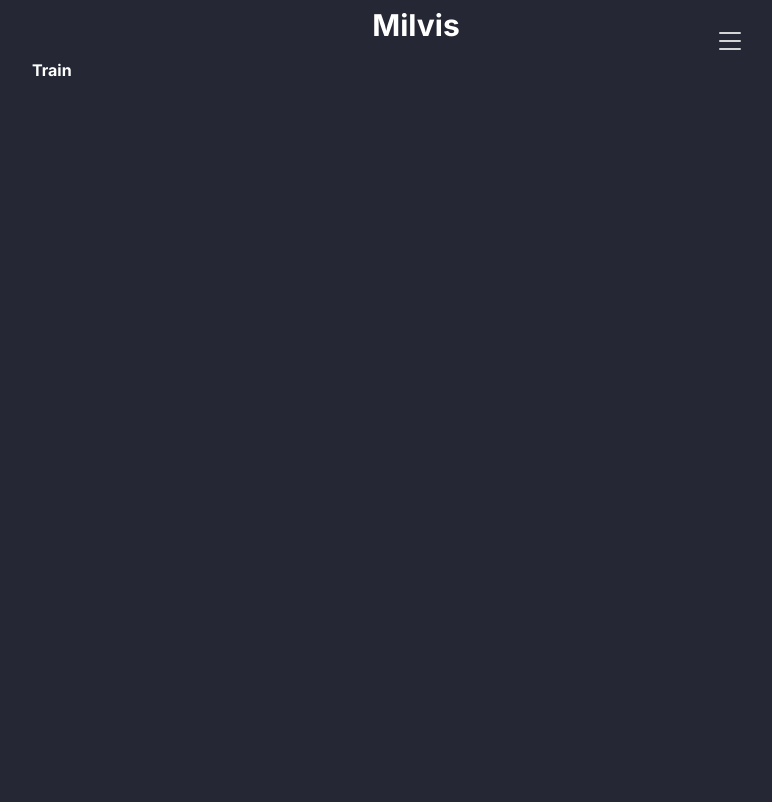
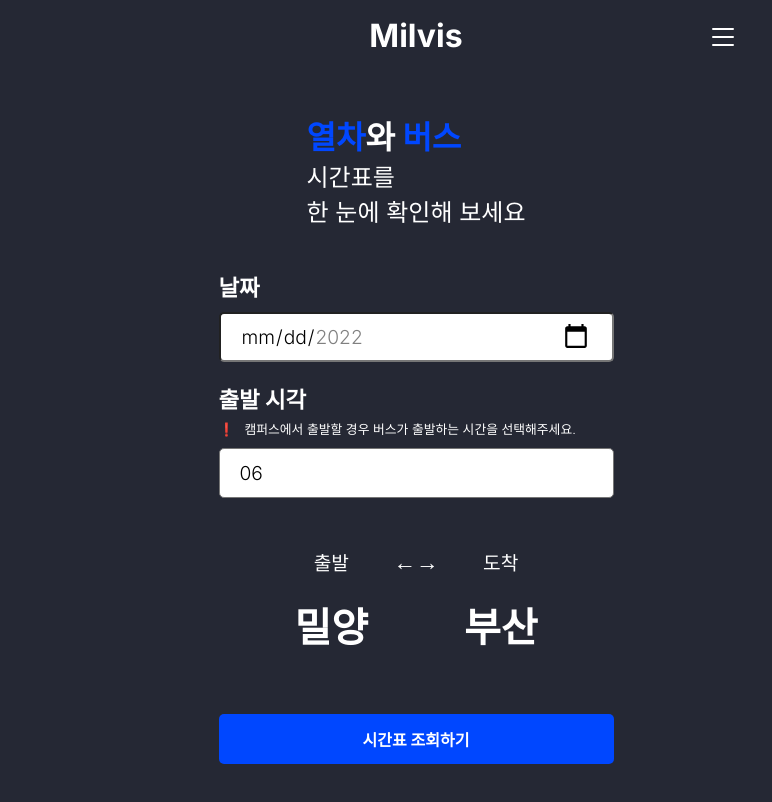
Before and after one commit to MiryangBus/Milvis-Front, a React (Create React App) app: page /train in a window 1280 px wide. Shown: the top 802 px of the page, without its empty margins (224-996 px from the left). Built offline with nearby package versions, Linux system fonts and the light colour scheme.

Commit message:
set train form

```diff
--- a/public/index.html
+++ b/public/index.html
@@ -19,7 +19,6 @@
     <title>React App</title>
   </head>
   <body>
-    <noscript>You need to enable JavaScript to run this app.</noscript>
     <div id="root"></div>
   </body>
 </html>
--- a/src/App.css
+++ b/src/App.css
@@ -13,6 +13,7 @@
 }
 
 body {
+  min-width: 320px;
   background-color: var(--main);
   color: white;
   box-sizing: border-box;
@@ -23,10 +24,3 @@ body {
 .point {
   color: var(--point);
 }
-
-main {
-  height: calc(100vh - 112px);
-  display: flex;
-  align-items: center;
-  justify-content: center;
-}
--- a/src/components/Button.css
+++ b/src/components/Button.css
@@ -12,7 +12,8 @@ button {
 }
 
 .search-button {
-  width: 350px;
+  min-width: 320px;
+  width: 100%;
 }
 
 .long-button {
--- a/src/components/Header.css
+++ b/src/components/Header.css
@@ -3,32 +3,30 @@ header {
   height: 50px;
   display: flex;
   align-items: center;
-  margin-bottom: 10px;
+  margin: 10px 0px;
   position: relative;
 }
 
 .title-container {
+  width: 90%;
   position: absolute;
   left: 50%;
   top: 50%;
   transform: translate(-50%, -50%);
-  display: flex;
-  justify-content: center;
   font-weight: 400;
 }
 
-.title-container  h1 {
-  font-size: 30px;
+.title-container h1 {
+  text-align: center;
+  font-size: 3rempx;
 }
 
 .navbar-container {
+  width: 10%;
   position: absolute;
-  right: 7%;
+  right: 5%;
   display: flex;
   justify-content: center;
+  font-size: 3rem;
+  color: rgb(255, 255, 255);
 }
-
-.navbar-container {
-  font-size: 30px;
-  color: rgba(255, 255, 255, 0.8);
-}
--- a/src/components/Header.js
+++ b/src/components/Header.js
@@ -2,21 +2,20 @@ import React from 'react'
 import "./Header.css";
 import {List} from 'react-bootstrap-icons';
 import {Link} from 'react-router-dom'
+
 const Header = () => {
   return (
     <header>
       <div className="title-container" >
-        <Link to = "/" style={{ textDecoration: 'none' , color:"white"}}>
+        <Link to = "/" style={{ textDecoration: 'none' , color: "white"}}>
             <h1>Milvis</h1>
         </Link>
       </div>
-
-      <Link to = "/sidebar" style={{ textDecoration: 'none' , color:"white"}}>
-        <div className="navbar-container">
+      <div className="navbar-container">
+        <Link to = "/sidebar" style={{ textDecoration: 'none' , color: "white"}}>
           <List width={"2rem"} height={"2rem"}/>
-        </div>
-      </Link>
-
+          </Link>
+      </div>
     </header>
   )
 }
--- /dev/null
+++ b/src/page/Main.css
@@ -0,0 +1,6 @@
+main {
+  height: calc(100vh - 112px);
+  display: flex;
+  align-items: center;
+  justify-content: center;
+}
--- a/src/page/Main.js
+++ b/src/page/Main.js
@@ -1,6 +1,7 @@
 import React from 'react'
 import FooterMain from '../components/Footer-main'
 import Slide from '../components/Slide'
+import "./Main.css";
 
 const Main = () => {
   return (
--- /dev/null
+++ b/src/page/Train.css
@@ -0,0 +1,114 @@
+main {
+  display: block;
+  width: 100vw;
+  max-width: 450px;
+}
+
+.explain-container {
+  height: 25vh;
+  display: flex;
+  flex-direction: column;
+  justify-content: center;
+}
+
+.explain p:first-child {
+  font-size: 2rem;
+}
+
+.explain p:nth-child(2),
+.explain p:nth-child(3) {
+  font-size: 1.5rem;
+  font-weight: 400;
+}
+
+.form-container {
+  width: 100%;
+}
+
+.form-container form {
+  width: 90%;
+}
+
+form div {
+  margin: 0px 5px;
+  margin-bottom: 20px;
+  font-size: 1.4rem;
+}
+
+form label {
+  display: block;
+  margin-bottom: 10px;
+  font-weight: 600;
+}
+
+form input,
+form select {
+  background-color: white;
+  box-sizing: border-box;
+  width: 100%;
+  height: 50px;
+  border-radius: 5px;
+  cursor: pointer;
+  transition: all 0.5s;
+  font-size: 1.2rem;
+  font-weight: 300;
+  padding-left: 20px;
+  padding-right: 20px;
+}
+
+form input:hover,
+form input:focus {
+  background-color: #ebf0ff;
+  border: 2px solid #0047FF;
+}
+
+#time {
+  -o-appearance: none;
+  -webkit-appearance: none;
+  -moz-appearance: none;
+  appearance: none;
+}
+
+.small-explain {
+  margin-top:-5px;
+  margin-bottom: 10px;
+  font-size: 0.8rem;
+  font-weight: 100;
+}
+
+.small-explain span {
+  margin-right: 10px;
+}
+
+form .train-input-container {
+  margin: 0 auto;
+  width: 70%;
+  min-width: 250px;
+  margin-top: 50px;
+  margin-bottom: 5px;
+}
+
+.train-input-container .train-contents-container {
+  display: flex;
+  justify-content: space-around;
+  text-align: center;
+}
+
+.train-contents-container div:first-child {
+  font-weight: 300;
+  font-size: 1.2rem;
+}
+
+.train-select {
+  font-size: 2.5rem;
+}
+
+form .button-container {
+  margin-top: 10px;
+  text-align: center;
+}
+
+/* delete icon in input type of date, time */
+::-webkit-calendar-picker-indicator {
+  font-size: 1.7rem;
+}
--- a/src/page/Train.js
+++ b/src/page/Train.js
@@ -1,8 +1,90 @@
-import React from 'react'
+import React, { useState } from 'react'
+import Button from '../components/Button'
+import "./Train.css";
+
+// ! DATE, TIME Input
+// TODO 3. change input text
 
 function Train() {
+  // * calculate min date ~ max date
+  const today = new Date().toISOString().split("T")[0];
+  const time = new Date().toISOString().split("T")[1];
+  const timeCal = () => {
+    const today = new Date();
+    const day = today.getDate();
+    const month = today.getMonth();
+    const year = today.getFullYear();
+    const endDt = new Date(year, month, day + 31).toISOString().split("T")[0];
+
+    return endDt;
+  }
+
+  const Select = () => {
+    const times = [];
+
+    for (let i=6; i<24; i++) {
+      const c = String(i).padStart(2, '0');
+      times.push(c);
+    }
+    console.log(times);
+
+    return (
+      <select id="time">
+        <optgroup className='time-options'>
+        {times.map((item) => {
+          return <option>{item}</option>
+        })}
+        </optgroup>
+      </select>
+    )
+  }
+
   return (
-    <div>Train</div>
+    <main>
+      <div className="explain-container">
+        <div className="explain">
+          <p><span className="point">열차</span>와 <span className="point">버스</span></p>
+          <p>시간표를</p>
+          <p>한 눈에 확인해 보세요</p>
+        </div>
+      </div>
+      <div className="form-container">
+        <form onSubmit={e=>e.preventDefault()}>
+          <div className="date-input-container">
+            <label htmlFor="">날짜</label>
+            <input
+            required
+            min={today}
+            max={timeCal()}
+            id="date"
+            type="date" />
+          </div>
+          <div className="time-input-container">
+            <label htmlFor="">출발 시각</label>
+            <p className='small-explain'><span>❗️</span>캠퍼스에서 출발할 경우 버스가 출발하는 시간을 선택해주세요.</p>
+              <Select />
+            </div>
+          <div className="train-input-container">
+            <div className="train-contents-container">
+              <div className="depart-container">
+                <div>출발</div>
+                <div className='train-select' id='depart'>밀양</div>
+              </div>
+              <div className="arrow-contaienr">
+                ←→
+              </div>
+              <div className="arrive-container">
+                <div>도착</div>
+                <div className='train-select' id='arrive'>부산</div>
+              </div>
+            </div>
+          </div>
+          <div className="button-container">
+            <Button buttonsize={"search-button"} content={"시간표 조회하기"}/>
+          </div>
+        </form>
+      </div>
+    </main>
   )
 }
 
```
